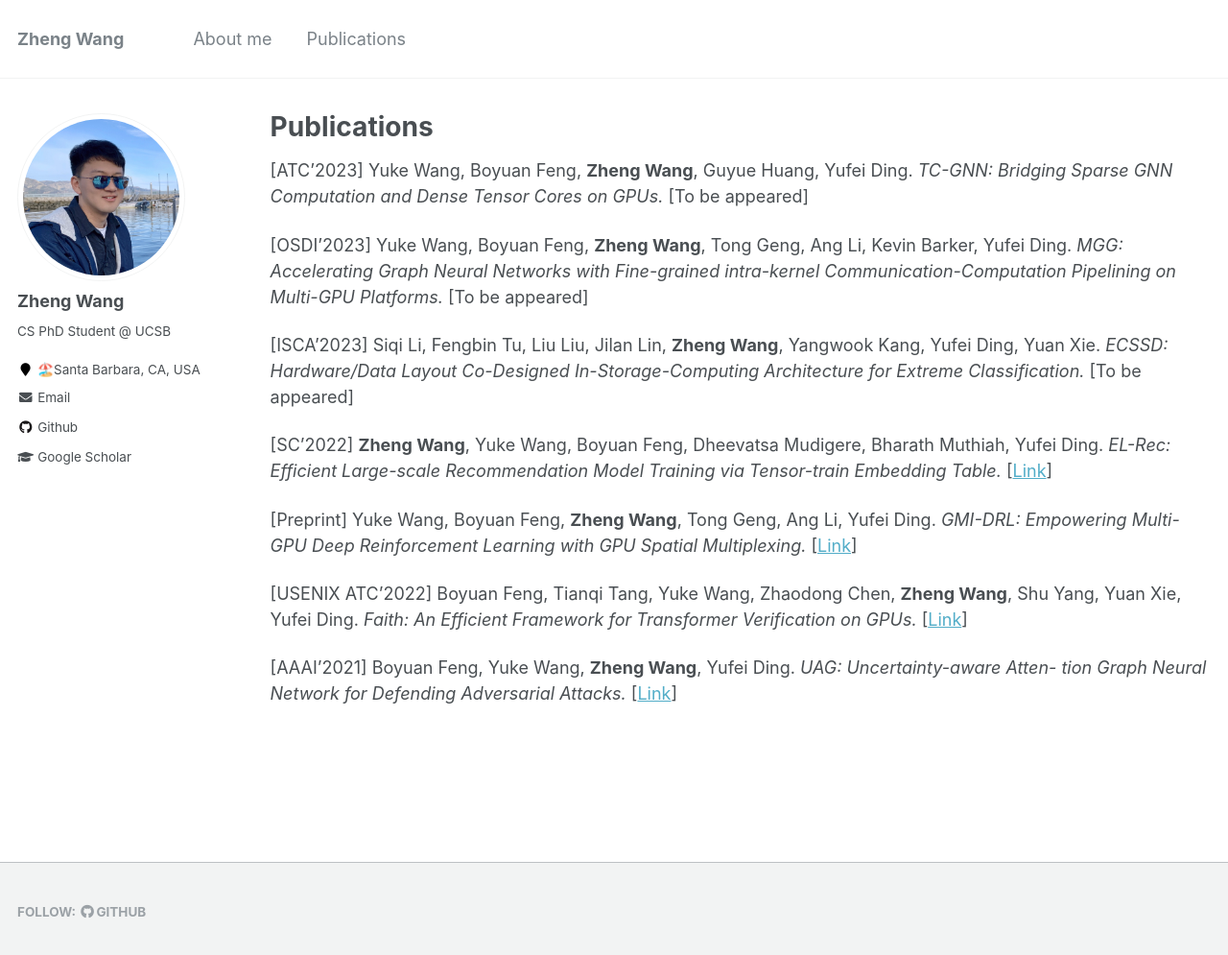
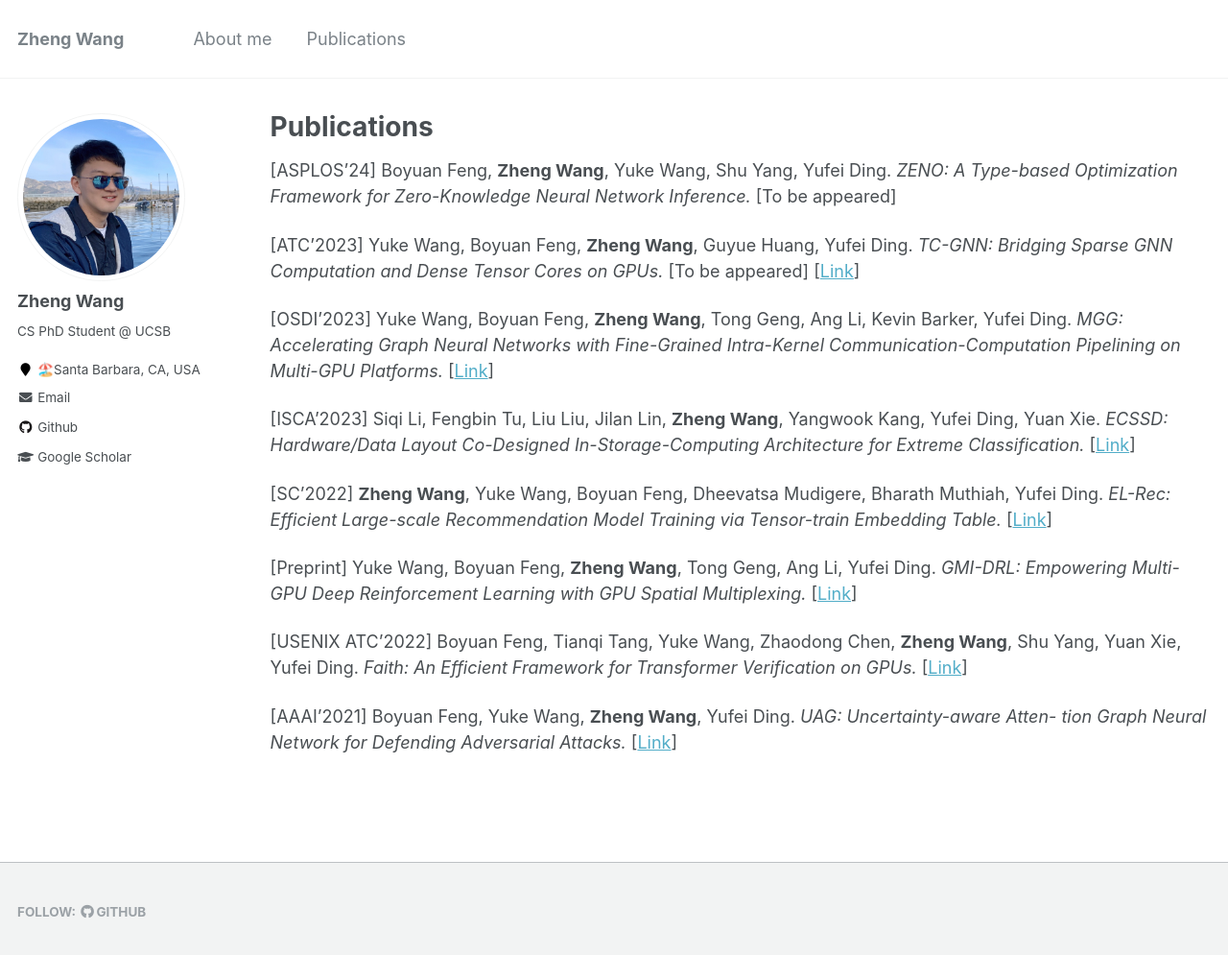
Before and after one commit to Ash-Zheng/Ash-Zheng.github.io, a Jekyll site: the page built from _pages/publications.md, in a window 1280 px wide and 1008 px high. Shown: the top 995 px of the window at 96% size. Built offline with Jekyll 4.4.1, drawn with Linux system fonts in a browser that asks for light colours.

Commit message:
update Sept. 30, 2023

```diff
--- a/_pages/publications.md
+++ b/_pages/publications.md
@@ -15,17 +15,22 @@ author_profile: true
   {% include archive-single.html %}
 {% endfor %} -->
 
+[ASPLOS'24] Boyuan Feng, **Zheng Wang**, Yuke Wang, Shu Yang, Yufei Ding.
+*ZENO: A Type-based Optimization Framework for Zero-Knowledge Neural Network Inference.*
+[To be appeared]
+
 [ATC'2023] Yuke Wang, Boyuan Feng, **Zheng Wang**, Guyue Huang, Yufei Ding.
 *TC-GNN: Bridging Sparse GNN Computation and Dense Tensor Cores on GPUs.*
 [To be appeared]
+[<a href="https://www.usenix.org/conference/atc23/presentation/wang-yuke">Link</a>]
 
 [OSDI'2023] Yuke Wang, Boyuan Feng, **Zheng Wang**, Tong Geng, Ang Li, Kevin Barker, Yufei Ding.
-*MGG: Accelerating Graph Neural Networks with Fine-grained intra-kernel Communication-Computation Pipelining on Multi-GPU Platforms.*
-[To be appeared]
+*MGG: Accelerating Graph Neural Networks with Fine-Grained Intra-Kernel Communication-Computation Pipelining on Multi-GPU Platforms.*
+[<a href="https://www.usenix.org/conference/osdi23/presentation/wang-yuke">Link</a>]
 
 [ISCA'2023] Siqi Li, Fengbin Tu, Liu Liu, Jilan Lin, **Zheng Wang**, Yangwook Kang, Yufei Ding, Yuan Xie.
 *ECSSD: Hardware/Data Layout Co-Designed In-Storage-Computing Architecture for Extreme Classification.*
-[To be appeared]
+[<a href="https://dl.acm.org/doi/abs/10.1145/3579371.3589093">Link</a>]
 
 [SC'2022] **Zheng Wang**, Yuke Wang, Boyuan Feng, Dheevatsa Mudigere, Bharath Muthiah, Yufei Ding.
 *EL-Rec: Efficient Large-scale Recommendation Model Training via Tensor-train Embedding Table.*
```
Also changed, not shown: _pages/about.md (+9 -3 lines).
